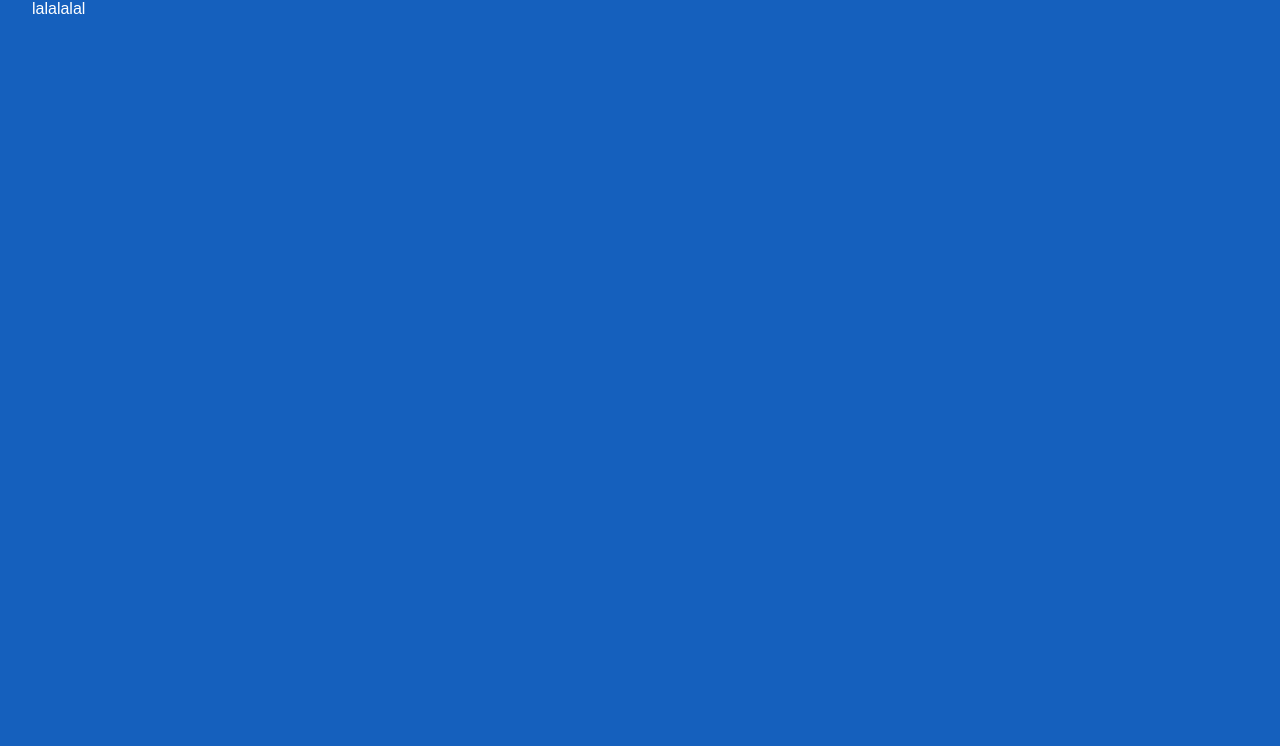
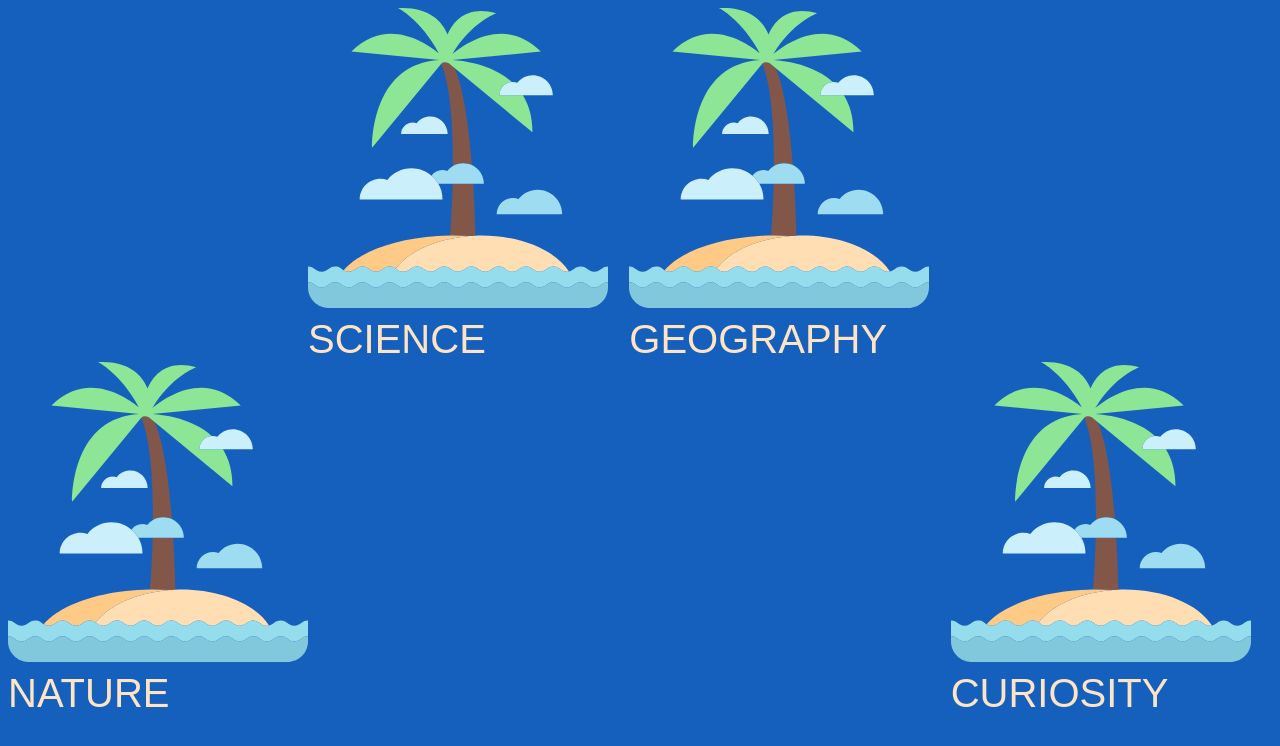
Before and after one commit to Ludosavo/bachelor_project, a Vue app: page /islands in a window 1280 px wide. Shown: the top 746 px of the page. Built offline with nearby package versions, Linux system fonts and the light colour scheme; a web font is replaced by a local one.

Commit message:
added islands

```diff
--- a/src/Home.vue
+++ b/src/Home.vue
@@ -5,7 +5,7 @@ import Islands from "./Islands.vue";
 <template>
   <main>
     <h1>WELCOME TO SEARCH ISLAND</h1>
-    <RouterLink to="/islands"> PROVA </RouterLink>
+    <RouterLink to="/islands"> <img src="../public/island.svg" alt="image"></RouterLink>
   </main>
 </template>
 
@@ -14,15 +14,13 @@ main {
   display: grid;
   grid-template-rows: 1fr 1fr;
   grid-template-columns: 1fr;
+  justify-items: center;
+  align-items: center;
 }
 
-.home_island {
-  padding: 180px;
-  justify-self: center;
+img {
   grid-row: 2;
   grid-column: 1;
-  justify-self: center;
-  background: url(../public/island.svg) no-repeat;
   border: none;
 }
 
--- /dev/null
+++ b/src/Island1.vue
@@ -0,0 +1,6 @@
+
+<template>
+    LALAL
+    <RouterView/>
+
+</template>
--- /dev/null
+++ b/src/Island2.vue
@@ -0,0 +1,6 @@
+
+<template>
+    LALAL
+    <RouterView/>
+
+</template>
--- /dev/null
+++ b/src/Island3.vue
@@ -0,0 +1,6 @@
+
+<template>
+    LALAL
+    <RouterView/>
+
+</template>
--- /dev/null
+++ b/src/Island4.vue
@@ -0,0 +1,6 @@
+
+<template>
+    LALAL
+    <RouterView/>
+
+</template>
--- a/src/Islands.vue
+++ b/src/Islands.vue
@@ -1,4 +1,49 @@
+<template>
+  <main>
+    <RouterLink to="/island1" id="isla1" style="text-decoration: none; color: bisque;">
+      <img  src="/island.svg" alt="island1"/> NATURE
+    </RouterLink>
+    <RouterLink to="/island2" id="isla2" style="text-decoration: none; color: bisque;">
+      <img src="/island.svg" alt="island2"/> SCIENCE
+    </RouterLink>
+    <RouterLink to="/island3" id="isla3" style="text-decoration: none; color: bisque;">
+      <img src="/island.svg" alt="island3"/> GEOGRAPHY
+    </RouterLink>
+    <RouterLink to="/island4" id="isla4" style="text-decoration: none; color: bisque;">
+      <img src="/island.svg" alt="island4"/> CURIOSITY
+    </RouterLink>
+  </main>
+</template>
 
-<template>
- lalalalal
-</template>
+<style>
+main{
+    display: grid;
+    grid-template-columns: 1fr 1fr 1fr;
+    grid-template-rows: 1fr 1fr;
+    margin: 0;
+    padding: 0;
+    font-size: 40px;
+    color: white;
+}
+
+#isla1{
+    grid-column: 1;
+    grid-row: 2;
+}
+
+#isla2{
+    grid-column: 2;
+    grid-row: 1;
+}
+
+#isla3{
+    grid-column: 3;
+    grid-row: 1;
+}
+
+#isla4{
+    grid-column: 4;
+    grid-row: 2;
+}
+
+</style>
--- a/src/assets/main.css
+++ b/src/assets/main.css
@@ -5,14 +5,10 @@ body {
   font-family: "Jersey 10", sans-serif;
   color: rgb(255, 255, 255);
   background-color: #1560BD;
-  max-width: 1280px;
-  margin: 0 auto;
-  font-weight: normal;
 }
 
 @media (min-width: 1024px) {
   #app {
     background-color: #1560BD;
-    padding: 0 2rem;
   }
 }
```
Also changed, not shown: src/config/router.js (+8 -0 lines), public/island.svg.
